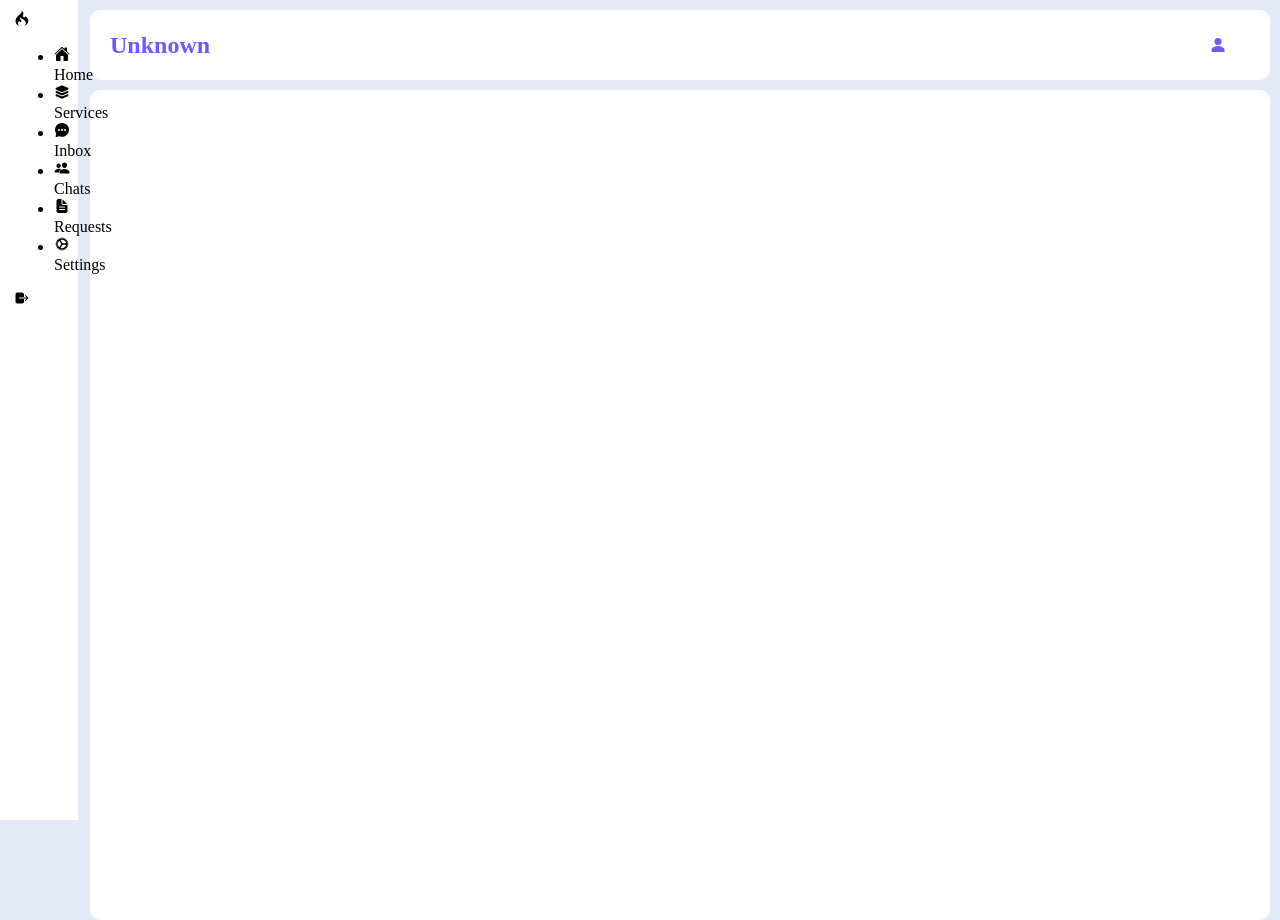
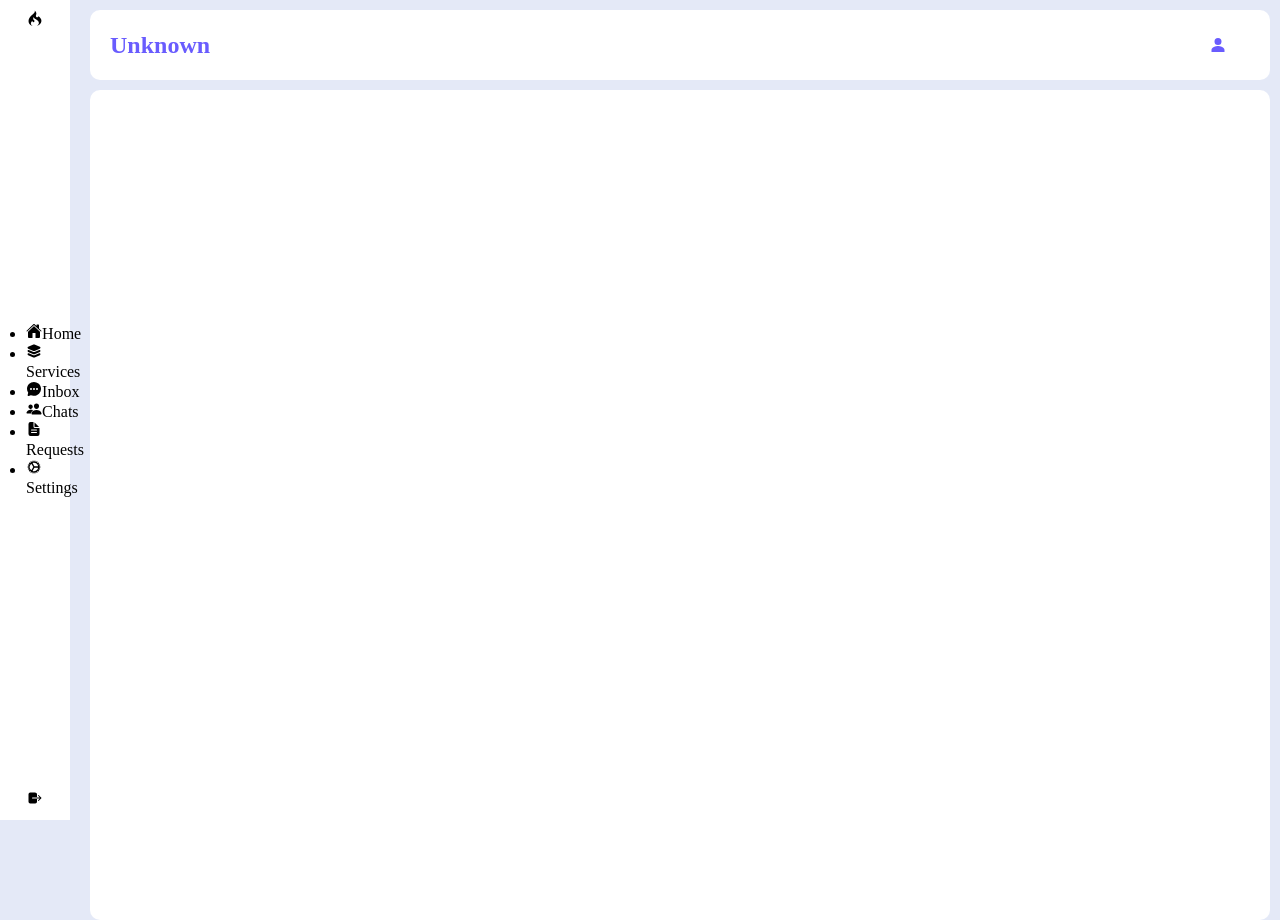
Before and after one commit to amegh-ts/Jobio, a React (Vite) app in the folder Client/jobio/: page / in a window 1280 px wide. Built offline with nearby package versions, Linux system fonts and the light colour scheme.

Commit message:
Update AdminNavbar.scss

```diff
--- a/Client/jobio/src/Components/Admin/Navbar/AdminNavbar.scss
+++ b/Client/jobio/src/Components/Admin/Navbar/AdminNavbar.scss
@@ -8,7 +8,11 @@
     background: var(--sidebar-color);
     transition: var(--tran-05);
     z-index: 100;
-
+    display: flex;
+    flex-direction: column;
+    align-items: center;
+    justify-content: space-between;
+    padding: 10px;
 }
 
 
```
